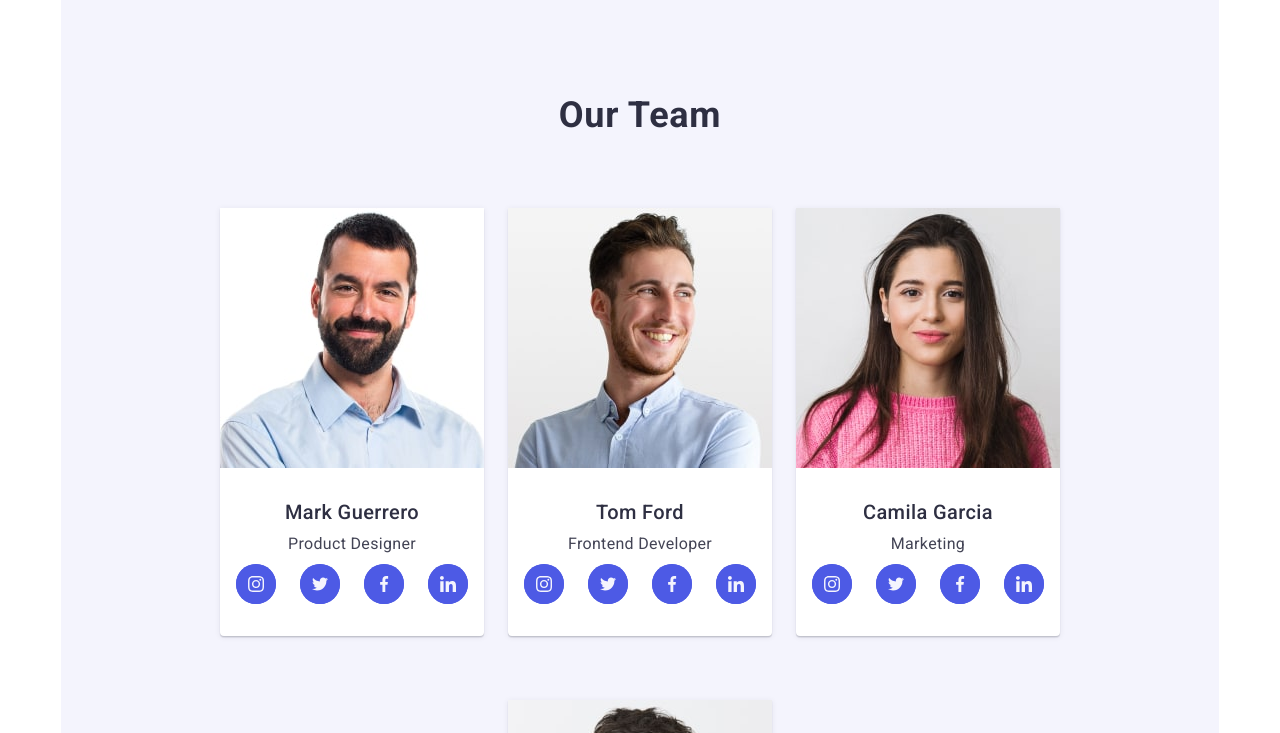
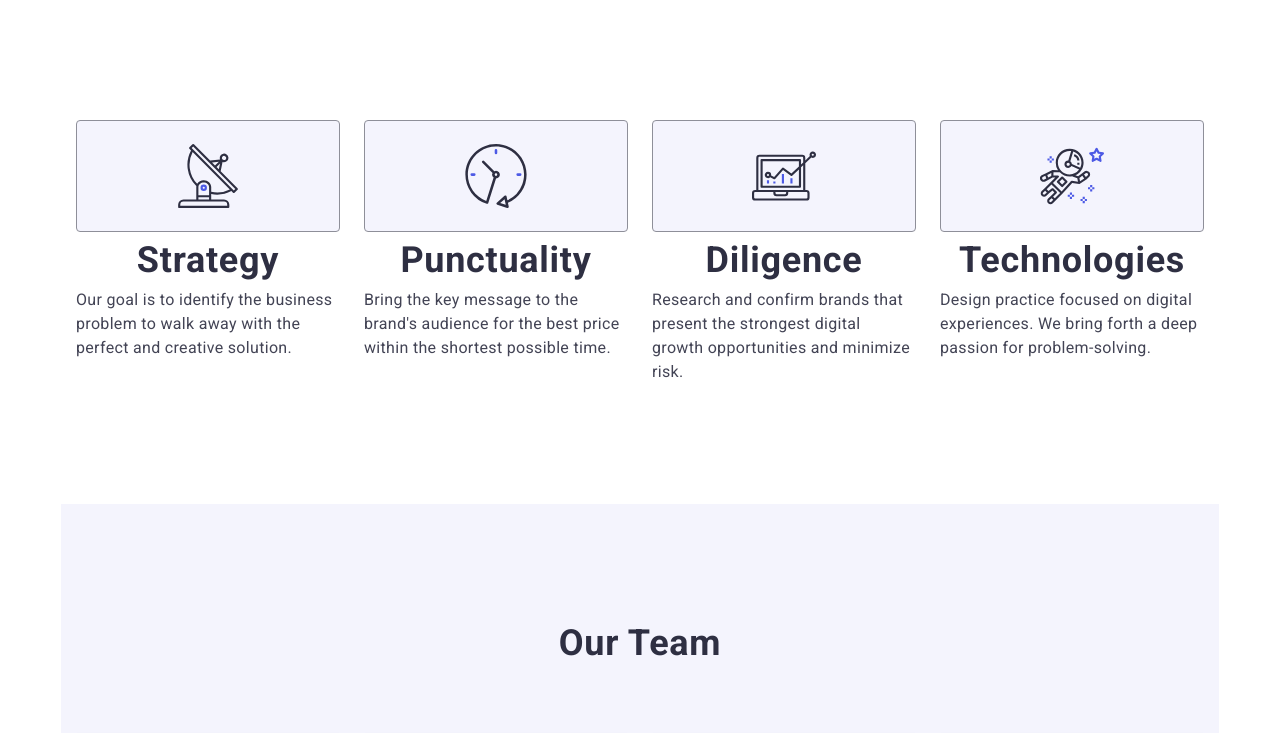
Before and after one commit to olehsolonin/goit-markup-hw-06, a plain HTML site: page index.html in a window 1280 px wide. Shown: the top 733 px of the page. Drawn offline with nearby package versions, Linux system fonts and the light colour scheme.

Commit message:
hw6-part3

```diff
--- a/css/styles.css
+++ b/css/styles.css
@@ -296,15 +296,22 @@ background:#404BBF;
 	overflow: hidden;
  }
 
+ .priorities-list-box {
+	margin: 0 auto;
+
+ }
+
 .priorities-list {
 	display: flex;
-	gap: 24px;
+	flex-wrap: wrap;
+	/* gap: 24px; */
+	gap: 72px;
 	margin: 0;
 }
 .priorities-item {
 }
 
-.priorities-icons {
+/* .priorities-icons {
 
 width: 264px;
 height: 112px;
@@ -318,30 +325,47 @@ align-items: center;
 justify-content: center;
 margin-bottom: 8px;
 
+} */
+
+.icons-svg {
+	/* display: block;
+	margin: 0 auto; */
+	display: none;
 }
 
-.icons-svg {
-	display: block;
-	margin: 0 auto;
-}
 
 .priorities-titles {
-	color:#2E2F42;
+	/* color:#2E2F42;
 	font-size: 20px;
 	font-weight: 500;
 	line-height: 1.20;
 	letter-spacing: 0.02em;
 	background-color: #FFFFFF;
-	margin-bottom: 8px;
-	/* margin-bottom: 8px; */
+	margin-bottom: 8px; */
+
+font-weight: 700;
+font-size: 36px;
+line-height: 1.11111;
+letter-spacing: 0.02em;
+text-transform: capitalize;
+text-align: center;
+color: #2e2f42;
+margin-bottom: 8px;
+
+
 }
 
 .priorities-text {
-color:#434455;
+/* color:#434455;
 font-size: 16px;
 line-height: 1.50;
 letter-spacing: 0.02em;
-min-width: 264px;
+min-width: 264px; */
+font-weight: 500;
+font-size: 16px;
+line-height: 1.5;
+letter-spacing: 0.02em;
+color: #434455;
 }
 
 /* --------------END-------<section class="priorities">----------- */
@@ -1017,6 +1041,10 @@ transition: background-color 250ms cubic-bezier(0.4, 0, 0.2, 1);
 @media screen and (min-width: 768px) {
 	.container {
 		max-width: 768px;
+		/* padding-left: 16px;
+		padding-right: 16px; */
+		padding-top: 96px;
+		padding-bottom: 96px;
 	 }
 
 	 .portfolio-list {
@@ -1046,6 +1074,14 @@ transition: background-color 250ms cubic-bezier(0.4, 0, 0.2, 1);
 		gap: 64px 24px;
 	}
 
+	.priorities-list {
+		gap: 72px 24px;
+	}
+
+	.priorities-item {
+		width: calc((100% - 24px) / 2);
+	}
+
 
 
 
@@ -1055,7 +1091,14 @@ transition: background-color 250ms cubic-bezier(0.4, 0, 0.2, 1);
 
 	.container {
 		max-width: 1158px;
+		padding-left: 15px;
+		padding-right: 15px;
+		padding-top: 120px;
+		padding-bottom: 120px;
 	 }
+
+
+
 
 	 .portfolio-list {
 		gap: 48px 24px;
@@ -1067,5 +1110,43 @@ transition: background-color 250ms cubic-bezier(0.4, 0, 0.2, 1);
 	}
 
 
+	.team-list {
+		gap: 24px;
+	}
+
+	.priorities-list {
+		gap: 24px;
+	}
+
+	.priorities-item {
+		width: calc((100% - 72px) / 4);
+	}
+
+	.priorities-icons {
+width: 264px;
+height: 112px;
+flex-shrink: 0;
+padding: 24px 0;
+border-radius: 4px;
+border: 1px solid #8E8F99;
+background:#F4F4FD;
+display: flex;
+align-items: center;
+justify-content: center;
+margin-bottom: 8px;
 
 }
+
+.icons-svg {
+	display: block;
+	margin: 0 auto;
+	/* display: none; */
+}
+
+.priorities-text {
+	font-weight: 400;
+	}
+
+
+
+}
--- a/index.html
+++ b/index.html
@@ -52,8 +52,8 @@
 				</button>
 			</div>
 		</section> -->
-		<!-- <section class="priorities">
-			<div class="container">
+		<section class="priorities container">
+			<div class="priorities-list-box">
 				<h2 class="visually-hidden">"Заголовок містить контент (не може бути пустим). Елемент відсутній на макеті,
 					але
 					потрібен для читалок та
@@ -104,7 +104,7 @@
 					</li>
 				</ul>
 			</div>
-		</section> -->
+		</section>
 		<section class="container team ">
 			<div class=" team-container">
 				<h2 class="our">Our Team</h2>
```
